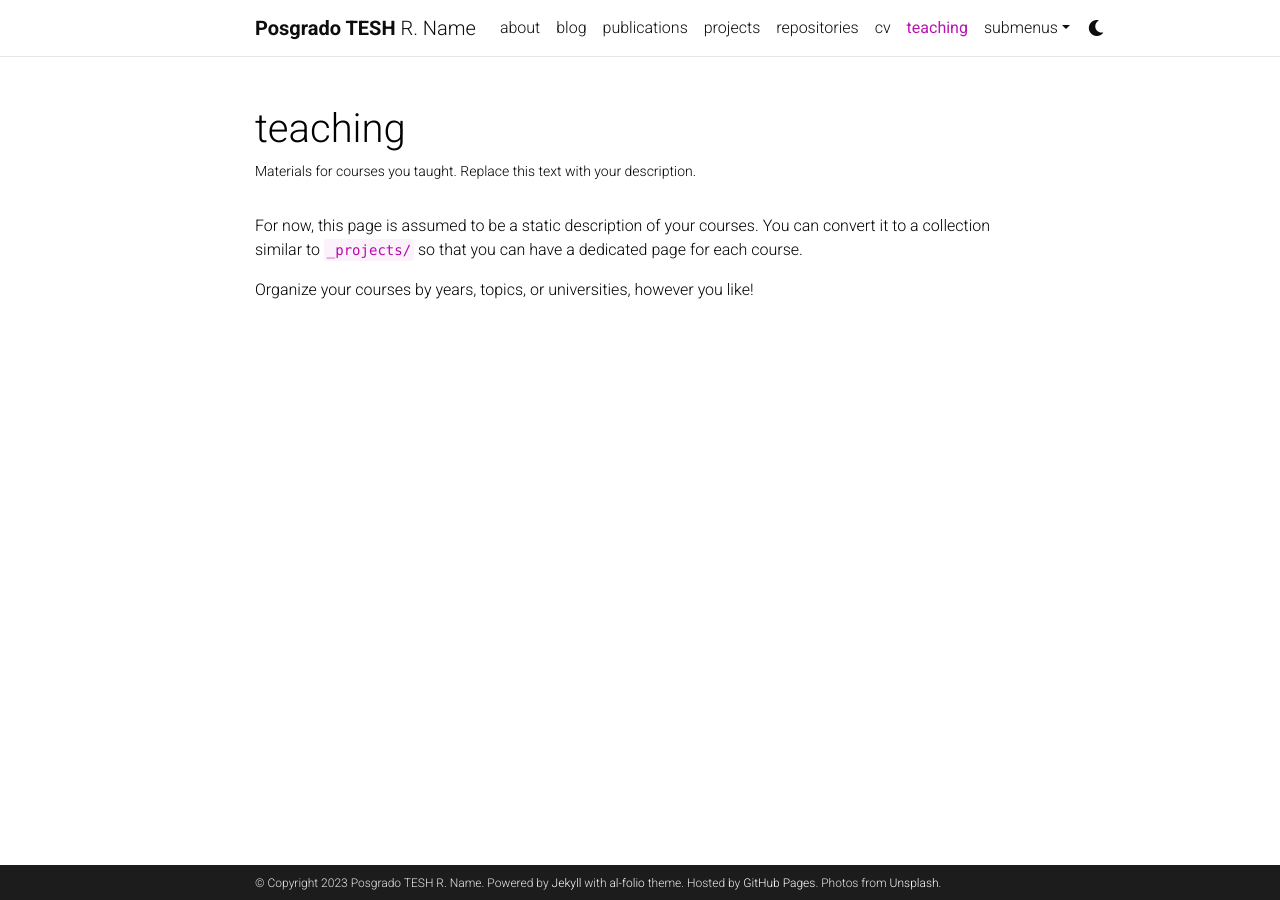
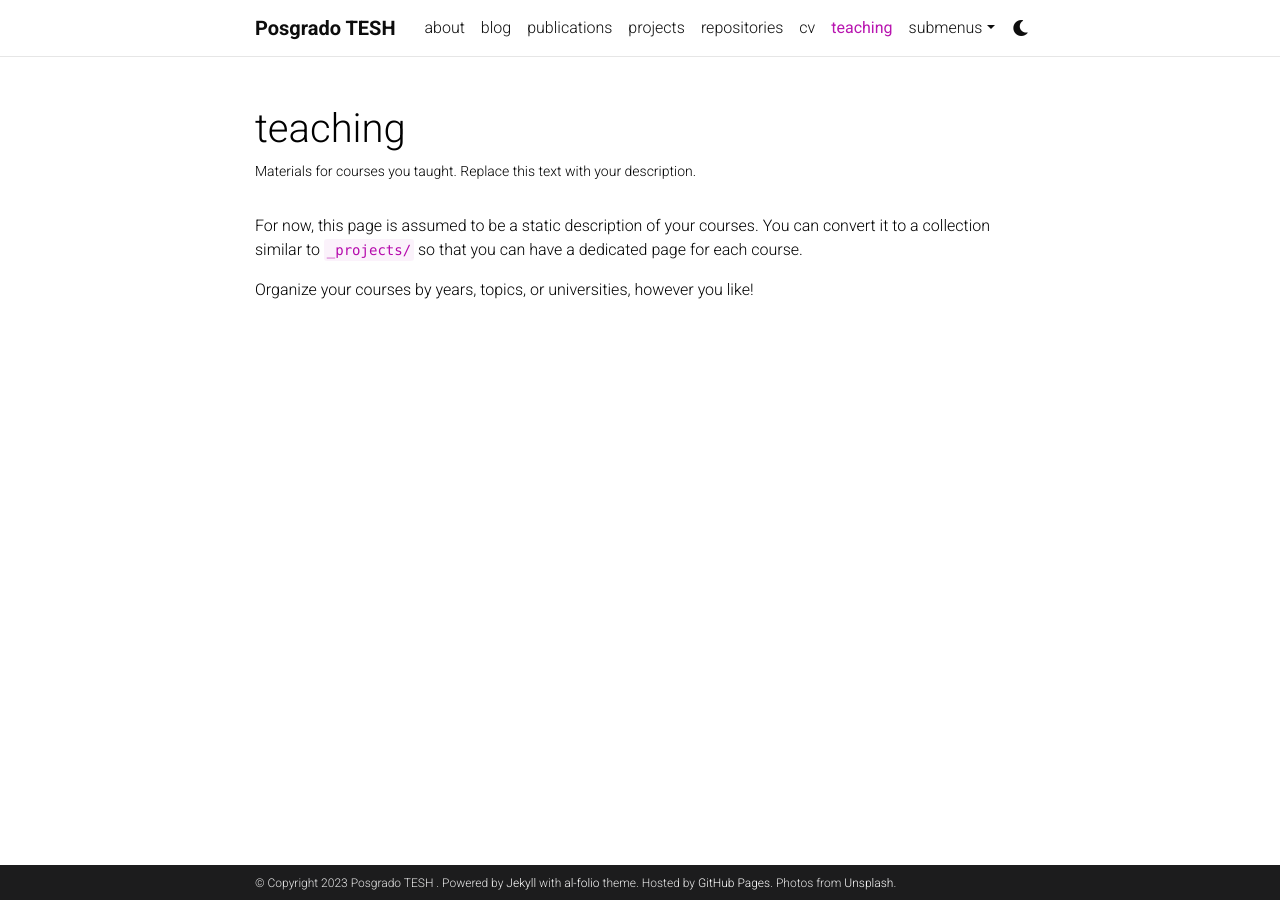
Before and after one commit to posgradoTESH/posgradotesh.github.io, a Jekyll site: the page built from _pages/teaching.md, in a window 1280 px wide. Built offline with Jekyll 4.4.1, drawn with Linux system fonts in a browser that asks for light colours; comment, search, counter and statistics services are not loaded; a style sheet for code colours, icons or effects is not loaded.

Commit message:
webpage update

```diff
--- a/_config.yml
+++ b/_config.yml
@@ -4,8 +4,8 @@
 
 title: blank # the website title (if blank, full name will be used instead)
 first_name: Posgrado TESH
-middle_name: R.
-last_name: Name
+middle_name:
+last_name:
 email: you@example.com
 description: > # the ">" symbol means to ignore newlines until "footer_text:"
   A simple, whitespace theme for academics. Based on [*folio](https://github.com/bogoli/-folio) design.
```
